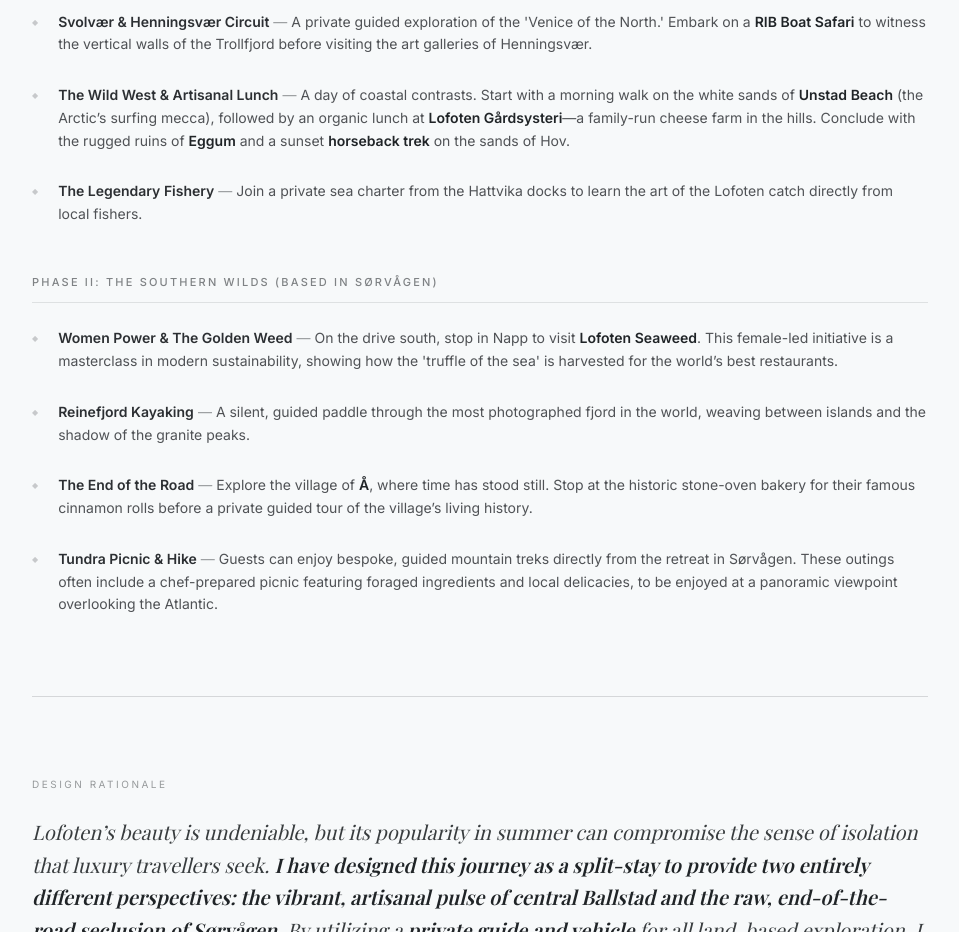
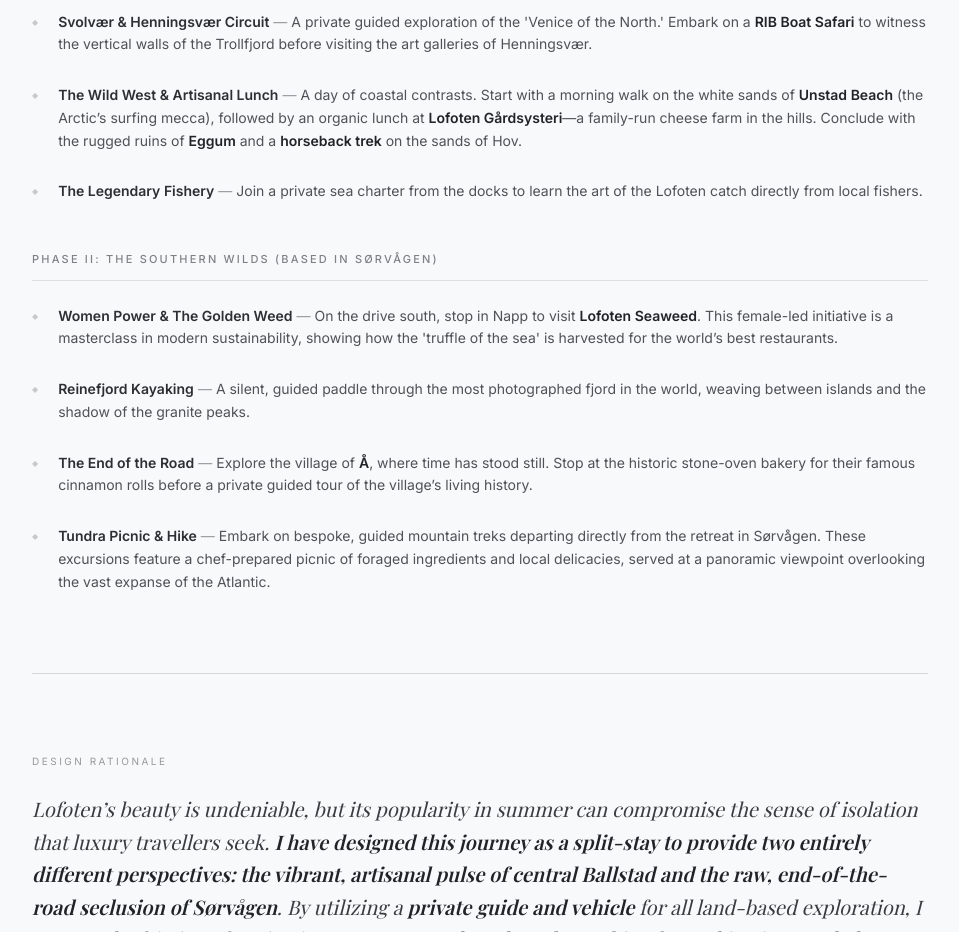
Before and after one commit to gioascia93/portfolio, a Next.js app: page /itineraries/lofoten-arctic-summer in a window 1280 px wide. Shown: the part 2160-3092 px from the top of the page, without its empty margins (160-1119 px from the left). Built offline with nearby package versions, Linux system fonts and the light colour scheme; a web font is replaced by a local one.

Commit message:
feat: revise itinerary descriptions for clarity and conciseness

```diff
--- a/app/itineraries/[slug]/page.tsx
+++ b/app/itineraries/[slug]/page.tsx
@@ -38,11 +38,11 @@ const itineraryData: Record<string, {
           },
           {
             name: "The Wild West & Artisanal Lunch",
-            description: "A day of coastal contrasts. Start with a morning walk on the white sands of **Unstad Beach** (the Arctic’s surfing mecca), followed by an organic lunch at **Lofoten Gårdsysteri**—a family-run cheese farm in the hills. Conclude with the rugged ruins of **Eggum** and a sunset **horseback trek** on the sands of Hov."
+            description: "A day of coastal contrasts. Start with a morning walk on the white sands of **Unstad Beach** (the Arctic’s surfing mecca), followed by an organic lunch at **Lofoten Gårdsysteri**—a family-run cheese farm in the hills. Conclude with the rugged ruins of **Eggum** and a **horseback trek** on the sands of Hov."
           },
           {
             name: "The Legendary Fishery",
-            description: "Join a private sea charter from the Hattvika docks to learn the art of the Lofoten catch directly from local fishers."
+            description: "Join a private sea charter from the docks to learn the art of the Lofoten catch directly from local fishers."
           },
         ]
       },
@@ -63,7 +63,7 @@ const itineraryData: Record<string, {
           },
           {
             name: "Tundra Picnic & Hike",
-            description: "Guests can enjoy bespoke, guided mountain treks directly from the retreat in Sørvågen. These outings often include a chef-prepared picnic featuring foraged ingredients and local delicacies, to be enjoyed at a panoramic viewpoint overlooking the Atlantic."
+            description: "Embark on bespoke, guided mountain treks departing directly from the retreat in Sørvågen. These excursions feature a chef-prepared picnic of foraged ingredients and local delicacies, served at a panoramic viewpoint overlooking the vast expanse of the Atlantic."
           },
         ]
       },
```
